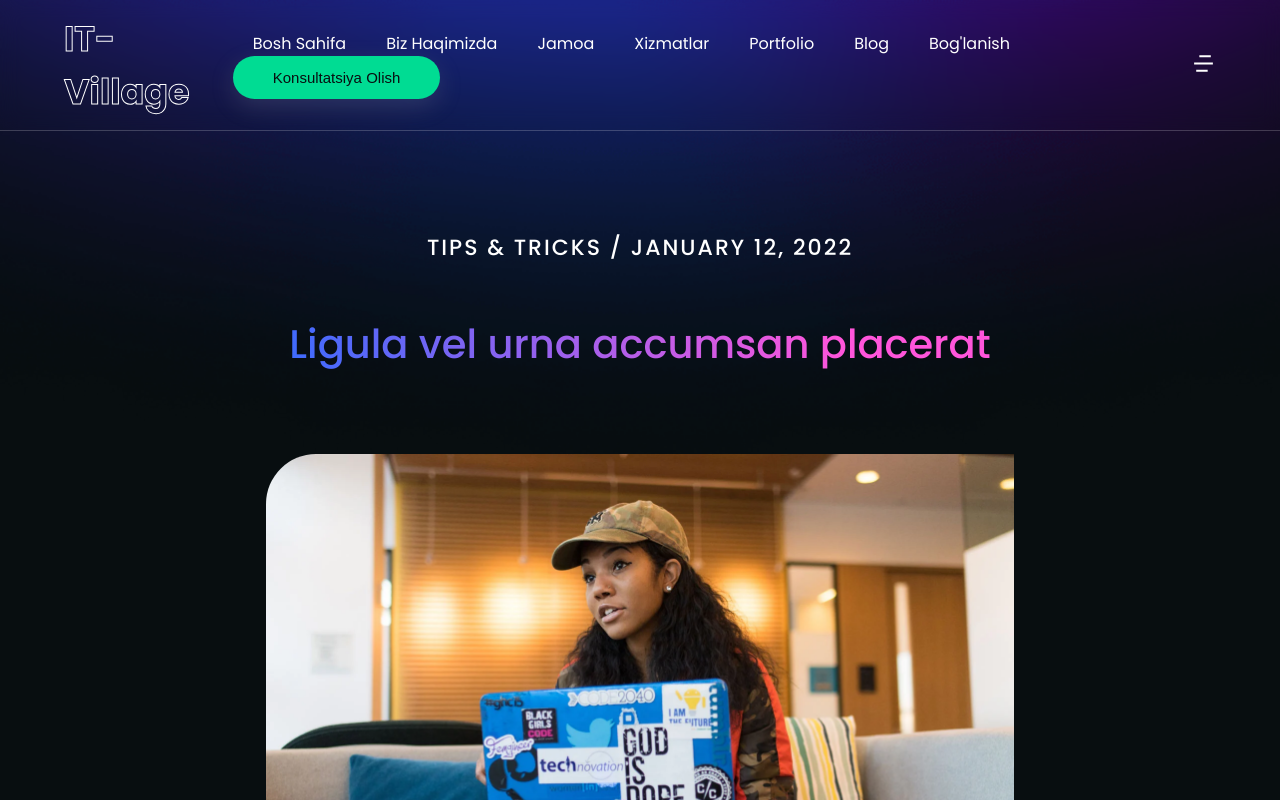
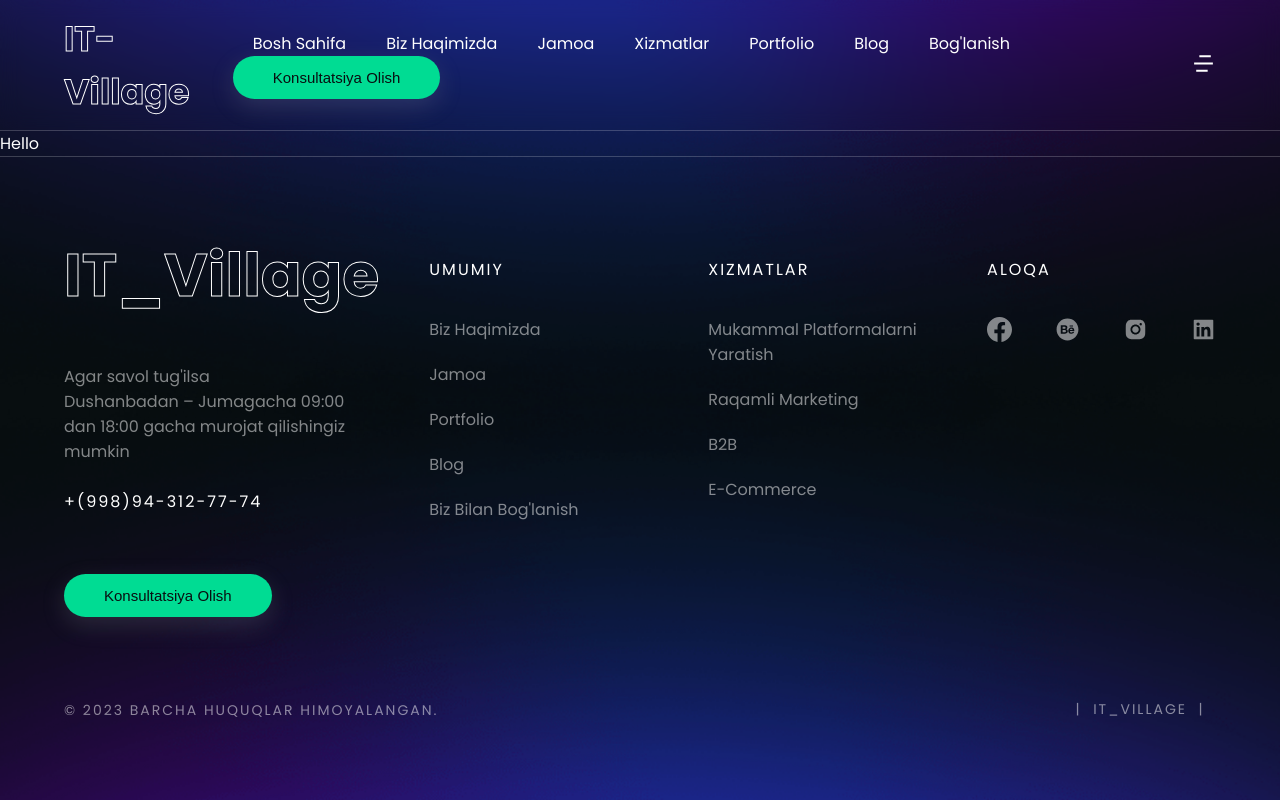
Before and after one commit to Jahongir7/itvillage-shablon, a Next.js app: page /blogs/1 in a window 1280 px wide. Shown: the top 800 px of the page. Built offline with nearby package versions, Linux system fonts and the light colour scheme.

Commit message:
first commit

```diff
--- a/pages/blogs/[id].js
+++ b/pages/blogs/[id].js
@@ -1,52 +1,11 @@
-import { blogdata } from "@/assets/data/dummydata"
-import Banner from "@/components/Banner"
-import { Title, TitleSm } from "@/components/common/Title"
-import Head from "next/head"
-import { useRouter } from "next/router"
-import React from "react"
+import React from "react";
 
 const SinglePost = () => {
-  const router = useRouter()
-  const { id } = router.query
-  const post = blogdata.find((post) => post.id === parseInt(id))
-
   return (
     <>
-      <Head>
-        <title>{post.title}</title>
-      </Head>
-      <section className='post-details bg-top'>
-        <div className='container'>
-          <div className='heading-title'>
-            <TitleSm title='TIPS & TRICKS / JANUARY 12, 2022' /> <br />
-            <br />
-            <Title title={post.title} className='title-bg' />
-            <div className='img py'>
-              <img src={post.cover} alt={post.title} width='100%' height='100%' className='round' />
-            </div>
-            <div className='desc'>
-              <TitleSm title='Phasellus at magna - elit tristique lacinia. Integer a justo vitae arcu fermentum consequat.' />
-              <p className='desc-p'> Nulla iaculis convallis fermentum. Suspendisse eget elit mauris. Phasellus velit nisi, lobortis quis nisi et, venenatis finibus velit. Integer non nibh eget arcu malesuada ullamcorper. Quisque congue ante in consequat auctor. Morbi ut accumsan eros. Mauris semper suscipit mattis. Cras pellentesque a urna ac dictum. Pellentesque blandit, sapien vel faucibus accumsan, ante dui imperdiet nisi, ut tincidunt nulla tortor nec purus.</p>
-              <p className='desc-p'>Suspendisse eget elit mauris. Phasellus velit nisi, lobortis quis nisi et, venenatis finibus velit. Integer non nibh eget arcu malesuada ullamcorper.</p>
-              <p className='desc-p'>Quisque congue ante in consequat auctor. Morbi ut accumsan eros. Mauris semper suscipit mattis. Cras pellentesque a urna ac dictum. Pellentesque blandit, sapien vel faucibus accumsan, ante dui imperdiet nisi, ut tincidunt nulla tortor nec purus.</p>
-            </div>
-          </div>
-          <Banner />
+      <section className="post-details bg-top">Hello</section>
+    </>
+  );
+};
 
-          <div className='heading-title'>
-            <div className='desc'>
-              <TitleSm title='Integer a justo vitae arcu fermentum...' />
-
-              <p className='desc-p'> Phasellus nec tempor neque. In nec finibus lorem, in aliquet risus. Proin elit elit, cursus vel vulputate at, volutpat quis metus. Praesent at blandit tellus.</p>
-              <p className='desc-p'>Morbi finibus velit erat, a pulvinar lacus mollis sit amet. Nulla iaculis convallis fermentum. Suspendisse eget elit mauris. Phasellus velit nisi, lobortis quis nisi et, venenatis finibus velit. Integer non nibh eget arcu malesuada ullamcorper! Quisque congue ante in consequat auctor. Morbi ut accumsan eros. Mauris semper suscipit mattis. Cras pellentesque a urna ac dictum. Pellentesque blandit, sapien vel faucibus accumsan, ante dui imperdiet nisi, ut tincidunt nulla tortor nec purus.</p>
-              <p className='desc-p'>Suspendisse eget elit mauris. Phasellus velit nisi, lobortis quis nisi et, venenatis finibus velit. Integer non nibh eget arcu malesuada ullamcorper.</p>
-              <p className='desc-p'>Quisque congue ante in consequat auctor. Morbi ut accumsan eros. Mauris semper suscipit mattis. Cras pellentesque a urna ac dictum. Pellentesque blandit, sapien vel faucibus accumsan, ante dui imperdiet nisi, ut tincidunt nulla tortor nec purus.</p>
-            </div>
-          </div>
-        </div>
-      </section>
-    </>
-  )
-}
-
-export default SinglePost
+export default SinglePost;
```
Also changed, not shown: pages/blogs.js (+4 -8 lines).
